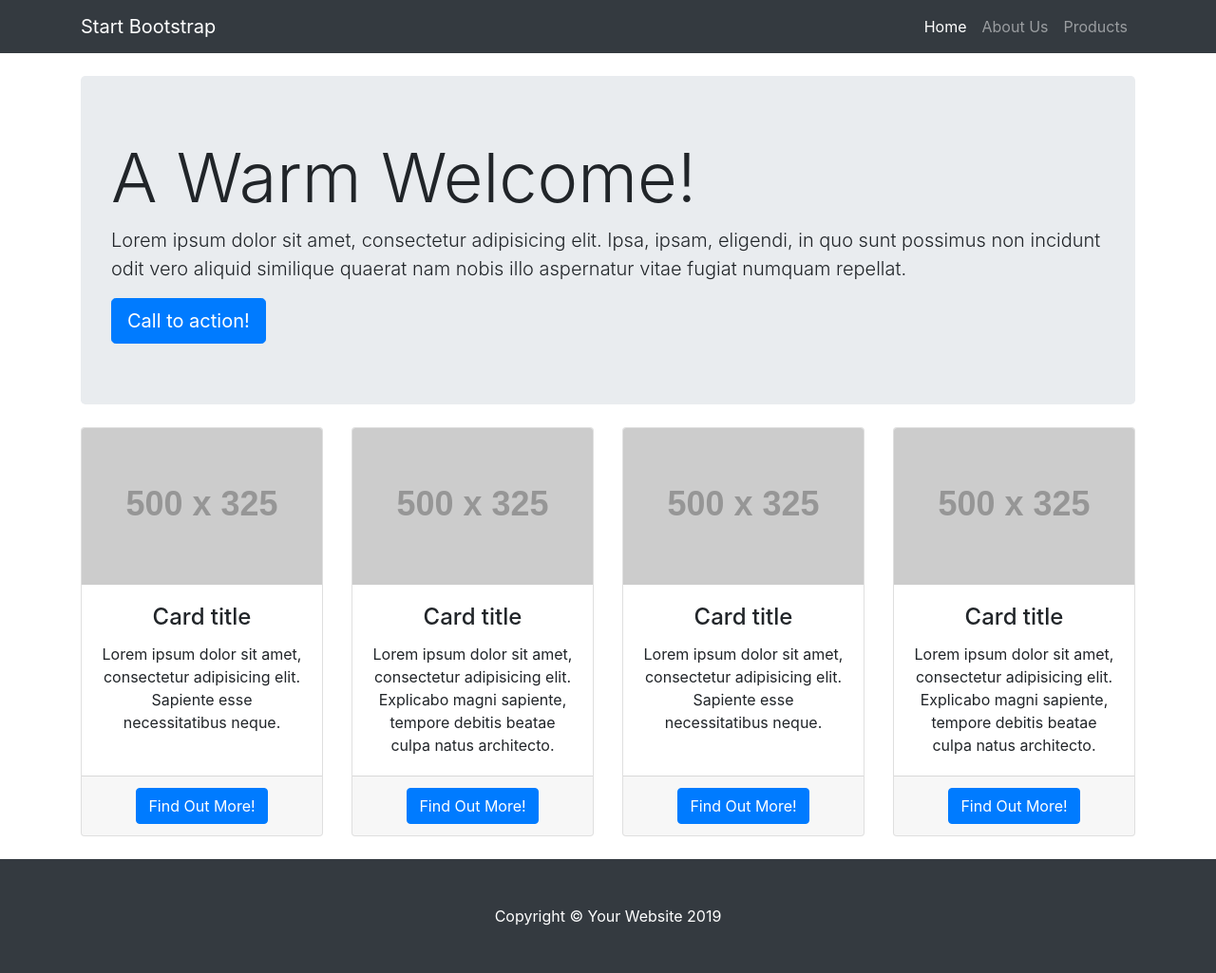
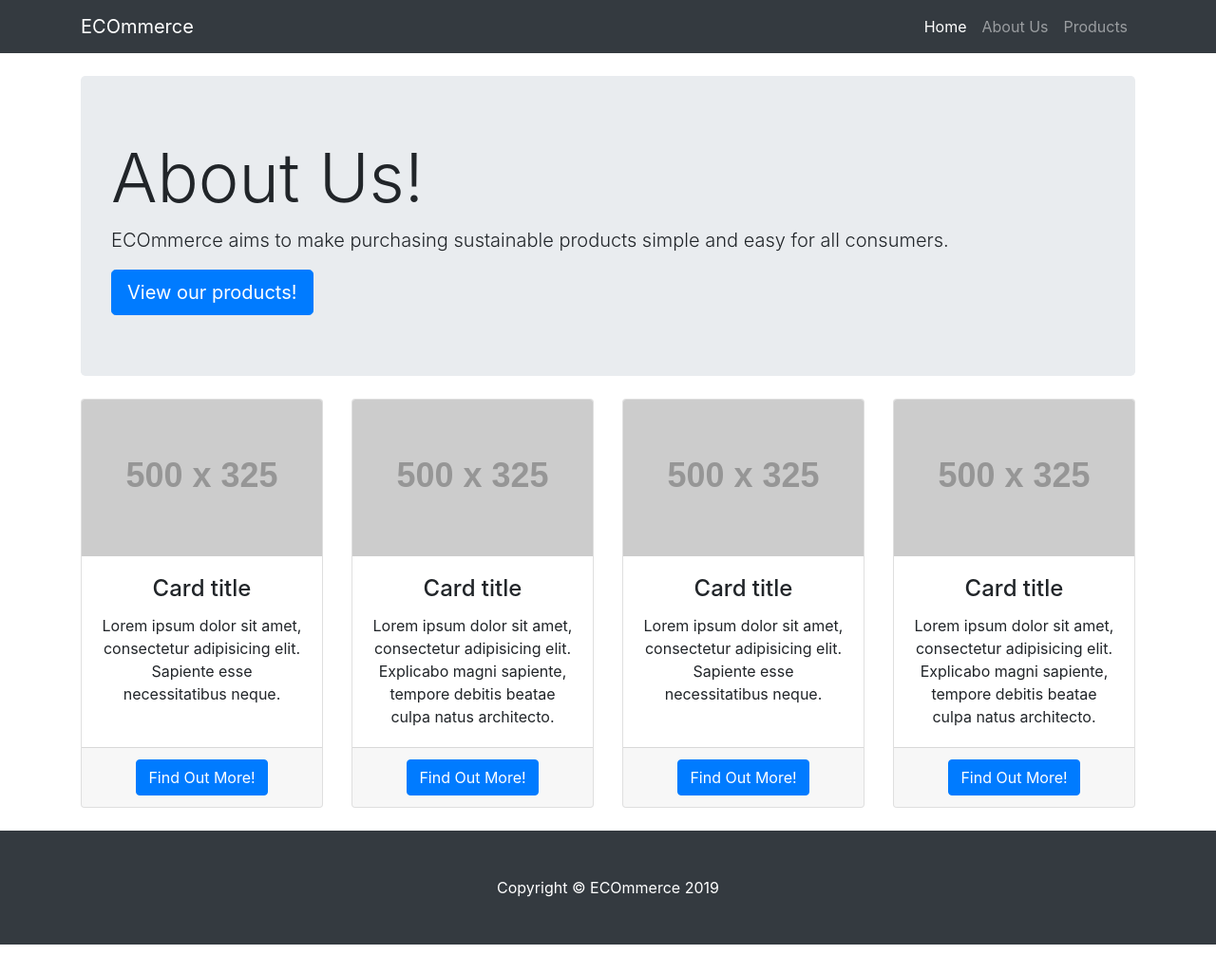
Before and after one commit to MoniqueWarrington/ECOmmerceAppSecurityProject, a Django app: template Home/templates/about_us.html in a window 1280 px wide. Shown: the whole page at 95% size. After the commit the page ends 995 px from the top, so only its background shows below. Run offline with Django 3.2, Linux system fonts and the light colour scheme; the template is opened without the code that fills it, so the values that code supplies are empty; grey boxes labelled with a size stand in for pictures from a placeholder-image service; some libraries are stand-ins or nearby versions.

Commit message:
Product details pages implemented with hyperlinks between product/product detail working. Also added more content to home and about Us

```diff
--- a/Home/templates/about_us.html
+++ b/Home/templates/about_us.html
@@ -9,7 +9,7 @@
   <meta name="description" content="">
   <meta name="author" content="">
 
-  <title>Heroic Features - Start Bootstrap Template</title>
+  <title>ECOmmerce About Us</title>
 
   <!-- Bootstrap core CSS -->
   <link rel="stylesheet" href="{% static 'home/css/bootstrap/css/bootstrap.min.css' %}">
@@ -24,7 +24,7 @@
   <!-- Navigation -->
   <nav class="navbar navbar-expand-lg navbar-dark bg-dark fixed-top">
     <div class="container">
-      <a class="navbar-brand" href="#">Start Bootstrap</a>
+      <a class="navbar-brand" href="{%url 'Home Page'%}">ECOmmerce</a>
       <button class="navbar-toggler" type="button" data-toggle="collapse" data-target="#navbarResponsive" aria-controls="navbarResponsive" aria-expanded="false" aria-label="Toggle navigation">
         <span class="navbar-toggler-icon"></span>
       </button>
@@ -51,9 +51,9 @@
 
     <!-- Jumbotron Header -->
     <header class="jumbotron my-4">
-      <h1 class="display-3">A Warm Welcome!</h1>
-      <p class="lead">Lorem ipsum dolor sit amet, consectetur adipisicing elit. Ipsa, ipsam, eligendi, in quo sunt possimus non incidunt odit vero aliquid similique quaerat nam nobis illo aspernatur vitae fugiat numquam repellat.</p>
-      <a href="#" class="btn btn-primary btn-lg">Call to action!</a>
+      <h1 class="display-3">About Us!</h1>
+      <p class="lead">ECOmmerce aims to make purchasing sustainable products simple and easy for all consumers. </p>
+      <a href="{% url 'Products'%}" class="btn btn-primary btn-lg">View our products!</a>
     </header>
 
     <!-- Page Features -->
@@ -120,7 +120,7 @@
   <!-- Footer -->
   <footer class="py-5 bg-dark">
     <div class="container">
-      <p class="m-0 text-center text-white">Copyright &copy; Your Website 2019</p>
+      <p class="m-0 text-center text-white">Copyright &copy; ECOmmerce 2019</p>
     </div>
     <!-- /.container -->
   </footer>
--- a/Home/templates/products.html
+++ b/Home/templates/products.html
@@ -99,7 +99,7 @@
                 <a href="{{product.product_url}}"><img class="card-img-top" src="{{ product.product_image.url }}" alt="{{product.product_name}}"></a>
                 <div class="card-body">
                   <h4 class="card-title">
-                    <a href="{{product.product_url}}">{{product.product_name|capfirst}}</a>
+                    <a href="/home/product_detail/{{product.product_id}}">{{product.product_name|capfirst}}</a>
                   </h4>
                   <h5>{{product.product_price}}</h5>
                   <p class="card-text">{{product.product_description}}</p>
--- a/Home/urls.py
+++ b/Home/urls.py
@@ -8,5 +8,6 @@ urlpatterns = [
     path('about_us/', views.about_us, name='About Us'),
     path('products/', views.products, name='Products'),
     # Path for individual product detail page, done via product_id primary key
-    path('product_details/', views.product_details, name='Product Details'),
+    path('product_detail/<int:product_id>',
+         views.product_detail, name='Product Details'),
 ]
```
Also changed, not shown: Home/templates/product_detail.html (+10 -10 lines), Home/views.py (+9 -5 lines).
